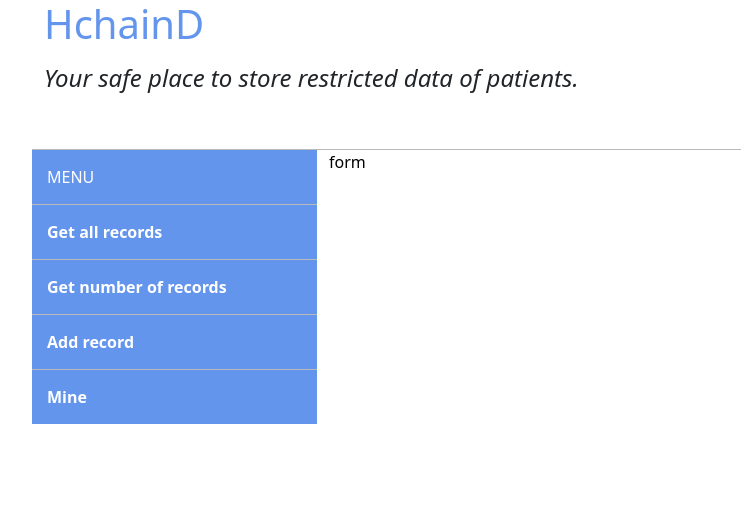
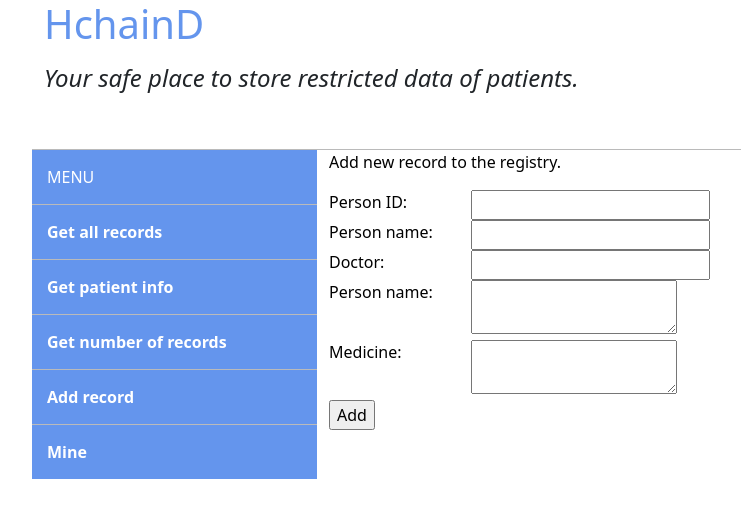
Before and after one commit to kubicius/blockchain, a FastAPI app: page /new-record in a window 1280 px wide. Shown: the top 518 px of the page, without its empty margins (38-779 px from the left). Run offline with FastAPI, Linux system fonts and the light colour scheme.

Commit message:
Added form template

```diff
--- a/templates/default.html
+++ b/templates/default.html
@@ -34,6 +34,9 @@
             border-bottom: 1px solid #bababa;
             border-right: 1px solid #bababa;
         }
+        .filter + .result__label{
+            border-top: 1px solid #bababa;
+        }
     </style>
     <div class="container">
         <div class="row">
@@ -50,18 +53,25 @@
                 <div class="row menu__option" onclick="window.location.href='/all-records'">
                     <span>Get all records</span>
                 </div>
+                <div class="row menu__option" onclick="window.location.href='/all-records?filter=True'">
+                    <span>Get patient info</span>
+                </div>
                 <div class="row menu__option" onclick="window.location.href='/number-of-records'">
                     <span>Get number of records</span>
                 </div>
-                <div class="row menu__option" onclick="window.location.href='/get-all-records'">
+                <div class="row menu__option" onclick="window.location.href='/new-record'">
                     <span>Add record</span>
                 </div>
-                <div class="row menu__option" onclick="window.location.href='/get-all-records'">
+                <div class="row menu__option" onclick="window.location.href='/mine'">
                     <span>Mine</span>
                 </div>
             </div>
             <div class="col" style="background-color: white; color: black;">
-                {{ result|safe }}
+                {% if result == 'form' %}
+                    {% include 'form.html' %}
+                {% else %}
+                    {{ result|safe }}
+                {% endif %}
             </div>
         </div>
     </div>
--- /dev/null
+++ b/templates/form.html
@@ -0,0 +1,44 @@
+<p>Add new record to the registry.</p>
+<form action="/new-record/add" method="POST">
+    <div class="row">
+        <div class="col-lg-2 col-12">
+            <label for="person_id">Person ID:</label>
+        </div>
+        <div class="col">
+            <input type="number" name="person_id" id="person_id" required>
+        </div>
+    </div>
+    <div class="row">
+        <div class="col-lg-2 col-12">
+            <label for="person_id">Person name:</label>
+        </div>
+        <div class="col">
+            <input type="text" name="person_name" id="person_name" required>
+        </div>
+    </div>
+    <div class="row">
+        <div class="col-lg-2 col-12">
+            <label for="doctor">Doctor:</label>
+        </div>
+        <div class="col">
+            <input type="text" name="doctor" id="doctor" required>
+        </div>
+    </div>
+    <div class="row">
+        <div class="col-lg-2 col-12">
+            <label for="report">Person name:</label>
+        </div>
+        <div class="col">
+            <textarea name="report" id="report" required></textarea>
+        </div>
+    </div>
+    <div class="row">
+        <div class="col-lg-2 col-12">
+            <label for="medicine">Medicine:</label>
+        </div>
+        <div class="col">
+            <textarea name="medicine" id="medicine" required></textarea>
+        </div>
+    </div>
+    <input type="submit" value="Add">
+</form>
```
